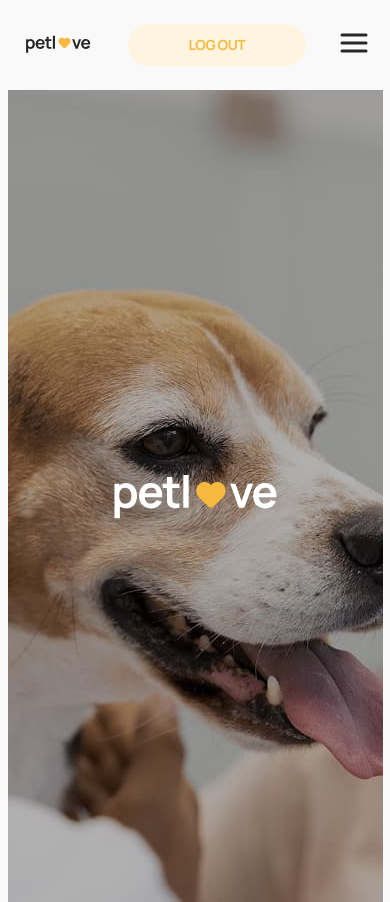
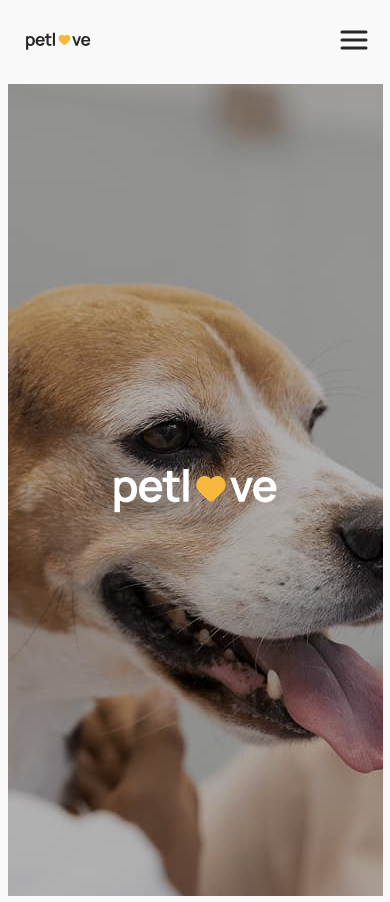
Before and after one commit to AlexandraKhalimon/pet-love-app, a Next.js app: page / in a window 390 px wide. Built offline with nearby package versions, Linux system fonts and the light colour scheme.

Commit message:
feat(user-nav): hide LogOutBtn component on mobile screens

```diff
--- a/components/UserNav/UserNav.module.css
+++ b/components/UserNav/UserNav.module.css
@@ -0,0 +1,5 @@
+@media (min-width: 320px) and (max-width: 767px) {
+  .logout {
+    display: none;
+  }
+}
--- a/components/UserNav/UserNav.tsx
+++ b/components/UserNav/UserNav.tsx
@@ -1,9 +1,10 @@
+import css from "./UserNav.module.css";
 import LogOutBtn from "../LogOutBtn/LogOutBtn";
 
 export default function UserNav() {
   return (
     <>
-      <LogOutBtn />
+      <LogOutBtn className={css.logout} />
     </>
   );
 }
```
